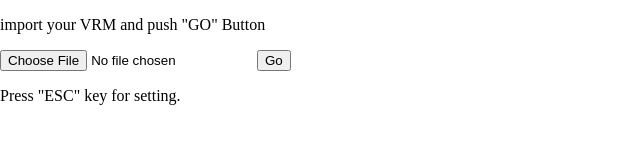
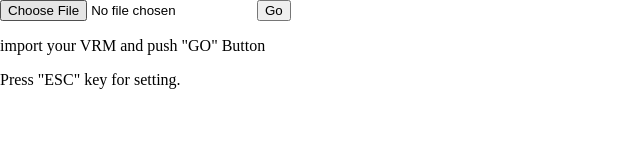
Before and after one commit to 390juggler/vrm-juggler2, a website built with webpack: page dist/index.html in a window 1280 px wide. Shown: the whole page, without its empty margins (0-640 px from the left). Built offline with nearby package versions, Linux system fonts and the light colour scheme.

Commit message:
Update index.html

```diff
--- a/dist/index.html
+++ b/dist/index.html
@@ -19,8 +19,8 @@
     </style>
   </head>
 
-  <body>   <p>import your VRM and push "GO" Button</p>  <input type="file" id="sm_file"accept=".vrm"  value="import VRM" >
-    <input id="sm_button" type="button" value="Go" onclick="sm_buttonHandle()"> <p>Press "ESC" key for setting.</p>
+  <body>    <input type="file" id="sm_file"accept=".vrm"  value="import VRM" >
+    <input id="sm_button" type="button" value="Go" onclick="sm_buttonHandle()"><p>import your VRM and push "GO" Button</p>  <p>Press "ESC" key for setting.</p>
     <pre id="pre1"></pre>
    <div id="vrm-juggler"></div>
 
```
